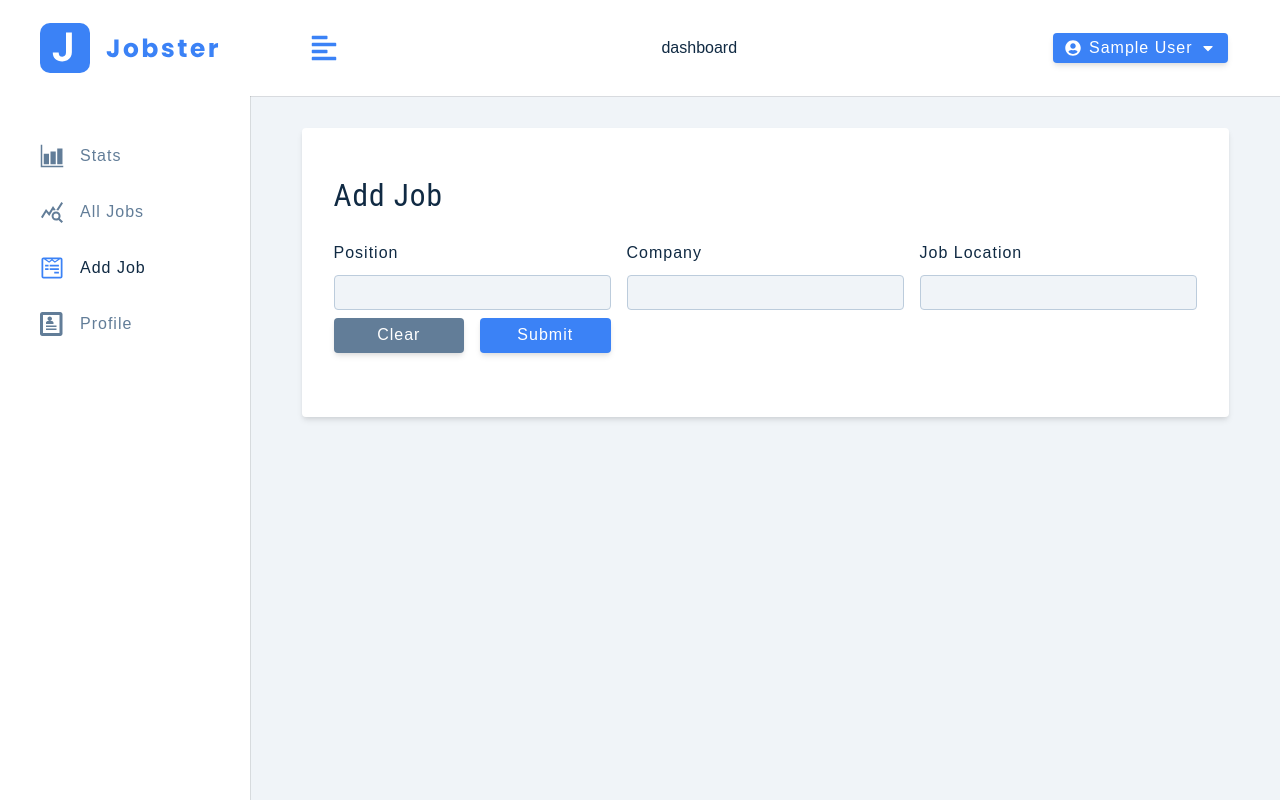
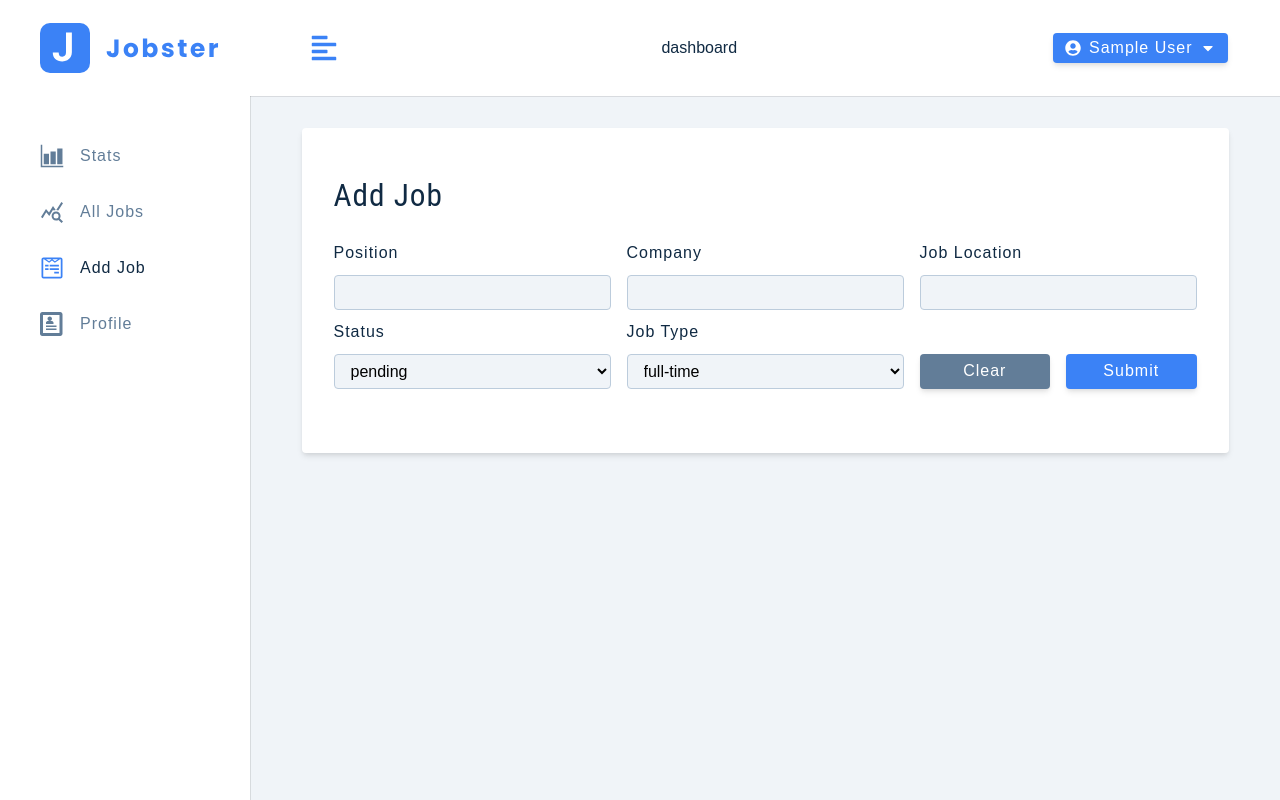
Before and after one commit to jodoesgit/react18-redux-jobster, a React (Create React App) app: page /add-job in a window 1280 px wide. Built offline with nearby package versions, Linux system fonts and the light colour scheme; sample sign-in values are in the browser's storage.

Commit message:
Refactored AddJob sifted select to a component

```diff
--- a/src/components/FormRow.js
+++ b/src/components/FormRow.js
@@ -5,6 +5,7 @@
         {labelText || name}
       </label>
       <input
+        id={name}
         type={type}
         name={name}
         value={value}
--- /dev/null
+++ b/src/components/FormRowSelect.js
@@ -0,0 +1,25 @@
+const FormRowSelect = ({ labelText, name, value, handleChange, list }) => {
+  return (
+    <div className="form-row">
+      <label htmlFor={name} className="form-label">
+        {labelText || name}
+      </label>
+      <select
+        name={name}
+        id={name}
+        value={value}
+        onChange={handleChange}
+        className="form-select"
+      >
+        {list.map((itemValue, index) => {
+          return (
+            <option key={index} value={itemValue}>
+              {itemValue}
+            </option>
+          );
+        })}
+      </select>
+    </div>
+  );
+};
+export default FormRowSelect;
--- a/src/components/index.js
+++ b/src/components/index.js
@@ -3,5 +3,6 @@
 import Navbar from './Navbar';
 import BigSidebar from './BigSidebar';
 import SmallSidebar from './SmallSidebar';
+import FormRowSelect from './FormRowSelect';
 
-export { Logo, FormRow, Navbar, SmallSidebar, BigSidebar };
+export { Logo, FormRow, Navbar, SmallSidebar, BigSidebar, FormRowSelect };
--- a/src/pages/dashboard/AddJob.js
+++ b/src/pages/dashboard/AddJob.js
@@ -1,4 +1,4 @@
-import { FormRow } from '../../components';
+import { FormRow, FormRowSelect } from '../../components';
 import Wrapper from '../../assets/wrappers/DashboardFormPage';
 import { useSelector, useDispatch } from 'react-redux';
 import { toast } from 'react-toastify';
@@ -57,6 +57,21 @@
             value={jobLocation}
             handleChange={handleJobInput}
           />
+          {/* Status */}
+          <FormRowSelect
+            name="status"
+            value={status}
+            handleChange={handleJobInput}
+            list={statusOptions}
+          />
+          {/* Type */}
+          <FormRowSelect
+            name="jobType"
+            labelText="job type"
+            value={jobType}
+            handleChange={handleJobInput}
+            list={jobTypeOptions}
+          />
           <div className="btn-container">
             <button
               type="button"
```
